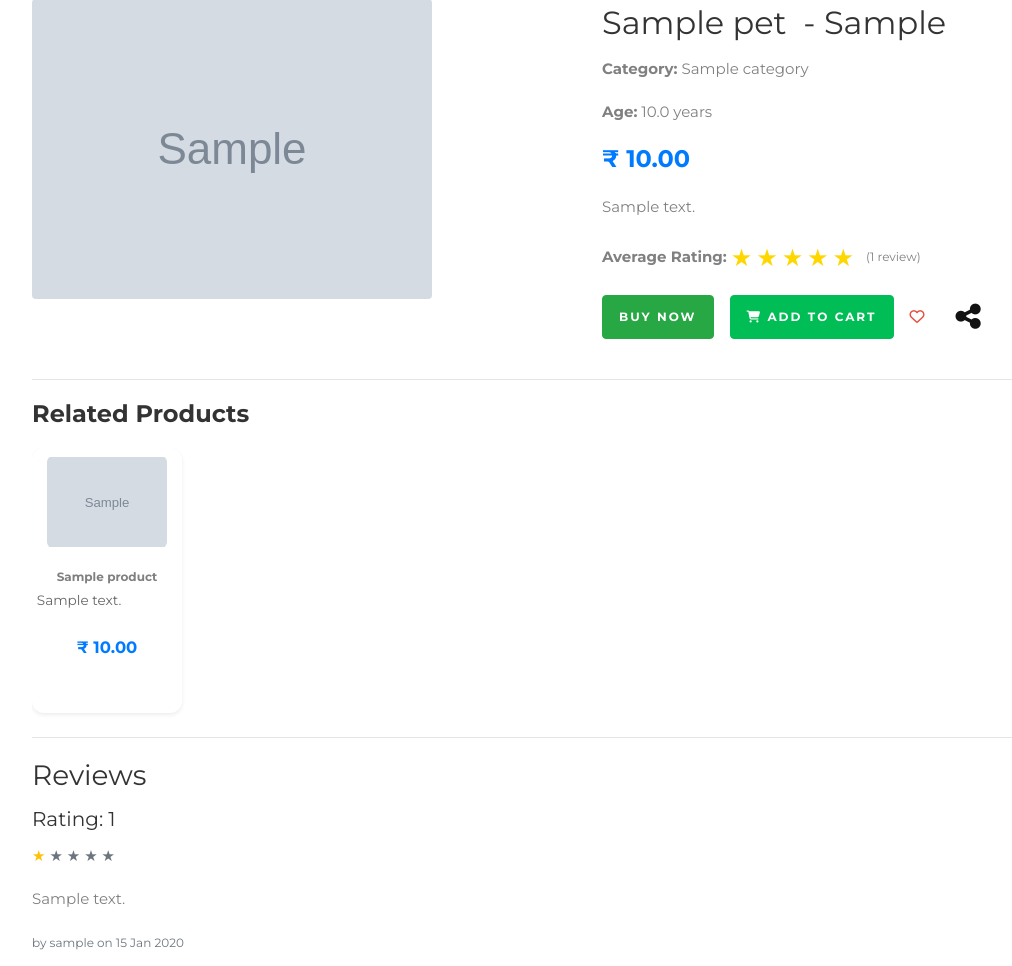
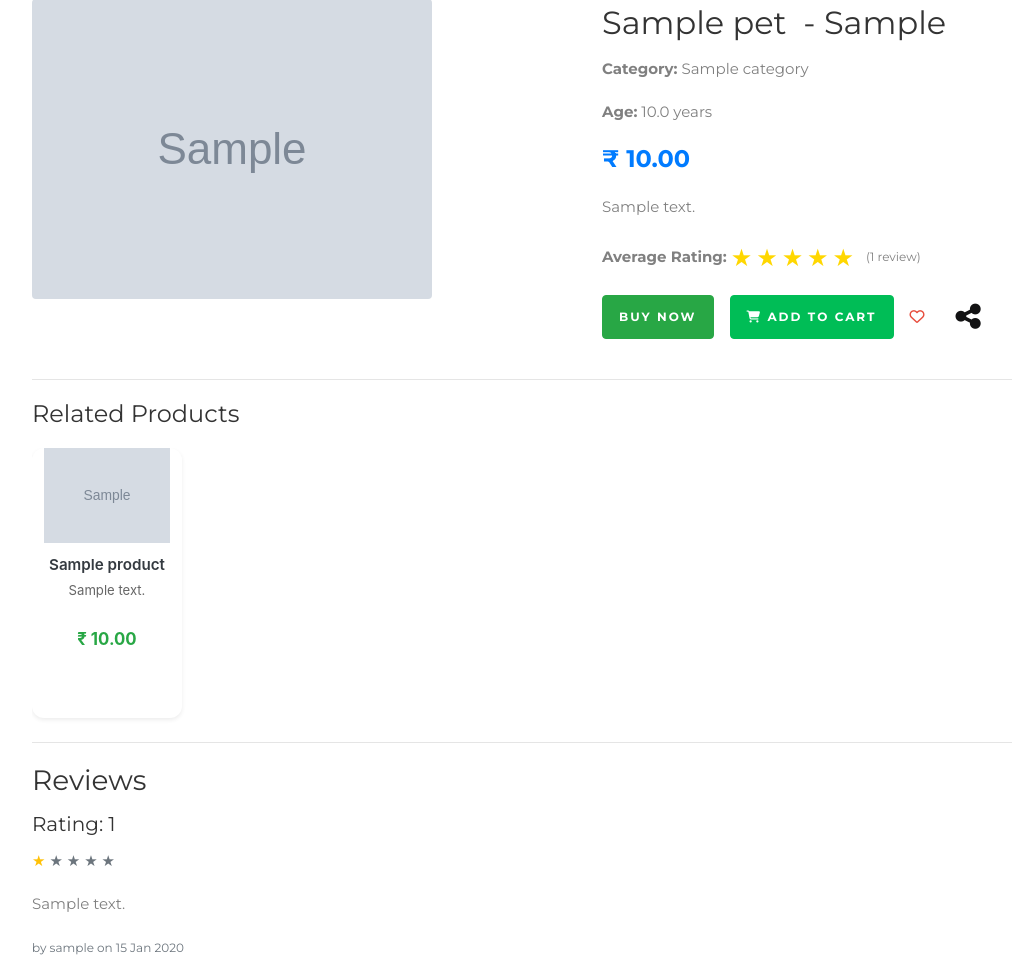
Before and after one commit to Shravyavenishetty/PetStore_Ecommerce, a Django app: page /shop/store/pet/1/ in a window 1280 px wide. Shown: the part 188-1154 px from the top of the page, without its empty margins (53-1065 px from the left). Run offline with Django 3.2, Linux system fonts and the light colour scheme; tables that the repository leaves empty hold one stand-in row (values such as "Sample post"); grey boxes marked "Sample" are stand-in pictures; some libraries are stand-ins or nearby versions; some web fonts are replaced.

Commit message:
changes the UI

```diff
--- a/templates/shop/_related_products.html
+++ b/templates/shop/_related_products.html
@@ -3,27 +3,24 @@
 <div>
   {% if related_products %}
     <div class="d-flex align-items-center mb-3">
-      <h4 class="mb-0 font-weight-bold">Related Products</h4>
+      <h4 class="mb-0 fw-bold">Related Products</h4>
     </div>
     <div class="related-products-carousel d-flex flex-row flex-nowrap overflow-auto pb-2" tabindex="0" aria-label="Related products carousel">
       {% for product in related_products %}
-        <div class="related-product-card" role="group" aria-label="{{ product.name }}">
+        <a href="{% url 'shop:product_detail' product.pk %}" class="related-product-card text-decoration-none text-dark" role="group" aria-label="{{ product.name }}">
           <div class="card h-100 shadow-sm border-0">
-            <a href="{% url 'shop:product_detail' product.pk %}" class="d-block p-2 pb-0" tabindex="-1" aria-label="View details for {{ product.name }}">
-              <img src="{{ product.image.url }}" alt="{{ product.name }}" class="card-img-top related-product-img mx-auto" />
-            </a>
-            <div class="card-body d-flex flex-column pt-1 pb-2 text-center">
-              <div class="font-weight-bold small text-truncate mb-1" title="{{ product.name }}">
+            <img src="{{ product.image.url }}" alt="{{ product.name }}" class="card-img-top related-product-img mx-auto" />
+            <div class="card-body d-flex flex-column pt-2 pb-2 text-center">
+              <div class="product-name text-truncate mb-1" title="{{ product.name }}">
                 {{ product.name }}
               </div>
               <div class="product-description mb-2" title="{{ product.description|default:'No description available' }}">
                 {{ product.description|default:"No description available" }}
               </div>
-              <div class="text-primary font-weight-bold mb-0" style="font-size:1.10em;">₹ {{ product.price|floatformat:2 }}</div>
-              {# Add to Cart button removed as per request #}
+              <div class="product-price text-success fw-bold mb-0">₹ {{ product.price|floatformat:2 }}</div>
             </div>
           </div>
-        </div>
+        </a>
       {% endfor %}
     </div>
   {% else %}
@@ -32,6 +29,12 @@
 </div>
 
 <style>
+/* Modern Font */
+.related-products-carousel, .card, .product-name, .product-description {
+    font-family: 'Inter', 'Roboto', sans-serif;
+}
+
+/* Horizontal Scroll */
 .related-products-carousel {
   scrollbar-width: thin;
   -webkit-overflow-scrolling: touch;
@@ -40,95 +43,105 @@
 }
 
 .related-products-carousel::-webkit-scrollbar {
-  height: 7px;
+  height: 6px;
 }
 
 .related-products-carousel::-webkit-scrollbar-thumb {
-  background-color: #e0e0e0;
+  background-color: #c1c1c1;
   border-radius: 10px;
 }
 
-/* Reduced spacing between cards for a tight layout */
+/* Cards */
 .related-product-card {
   flex: 0 0 150px;
   max-width: 150px;
-  margin-right: 8px;
+  margin-right: 10px;
   display: flex;
+  transition: transform 0.2s;
 }
 
 .related-product-card:last-child {
   margin-right: 0;
 }
 
+.related-product-card:hover {
+  transform: translateY(-3px);
+}
+
 .card {
   border-radius: 12px;
-  min-height: 265px; /* Increased to accommodate description */
+  min-height: 270px;
   width: 100%;
   display: flex;
   flex-direction: column;
-  transition: box-shadow 0.25s ease;
+  transition: all 0.3s ease;
+  background: #fff;
+  cursor: pointer;
 }
 
 .card:hover {
-  box-shadow: 0 8px 20px rgba(0,0,0,0.15);
+  box-shadow: 0 10px 25px rgba(0,0,0,0.12);
 }
 
+/* Product Image */
 .related-product-img {
   width: 100%;
-  max-width: 120px;
-  min-width: 100px;
-  height: 92px;
-  background: #fff;
-  border-radius: 6px;
-  transition: transform 0.25s ease;
+  height: 95px;
   object-fit: contain;
   display: block;
   margin: 0 auto;
+  border-radius: 6px;
+  transition: transform 0.3s ease;
 }
 
 .card:hover .related-product-img {
-  transform: scale(1.07);
+  transform: scale(1.08);
 }
 
+/* Card Body */
 .card-body {
-  padding: 0.65rem 0.3rem 0.7rem 0.3rem !important;
+  padding: 0.5rem 0.3rem;
 }
 
-.font-weight-bold.small {
+/* Product Name */
+.product-name {
+  font-weight: 600;
+  font-size: 0.95rem;
   white-space: nowrap;
   overflow: hidden;
   text-overflow: ellipsis;
 }
 
-/* Description styling */
+/* Product Description */
 .product-description {
-  font-size: 0.85rem;
+  font-size: 0.82rem;
   color: #666;
-  margin-bottom: 0.6rem;
-  min-height: 2.4em; /* approx 2 lines */
+  min-height: 2.6em;
   display: -webkit-box;
   -webkit-line-clamp: 2;
   -webkit-box-orient: vertical;
   overflow: hidden;
+  text-align: center;
   line-height: 1.3;
-  text-align: left;
-  white-space: normal;
-  text-overflow: ellipsis;
-  word-break: break-word;
-  background: transparent;
 }
 
+/* Product Price */
+.product-price {
+  font-size: 1.05rem;
+  font-weight: 700;
+}
+
+/* Responsive */
 @media (max-width: 600px) {
   .related-product-card {
-    flex: 0 0 115px;
-    max-width: 115px;
+    flex: 0 0 120px;
+    max-width: 120px;
   }
   .related-product-img {
-    max-width: 90px;
-    height: 68px;
+    height: 70px;
   }
   .card {
-    min-height: 210px;
+    min-height: 220px;
   }
 }
 </style>
```
